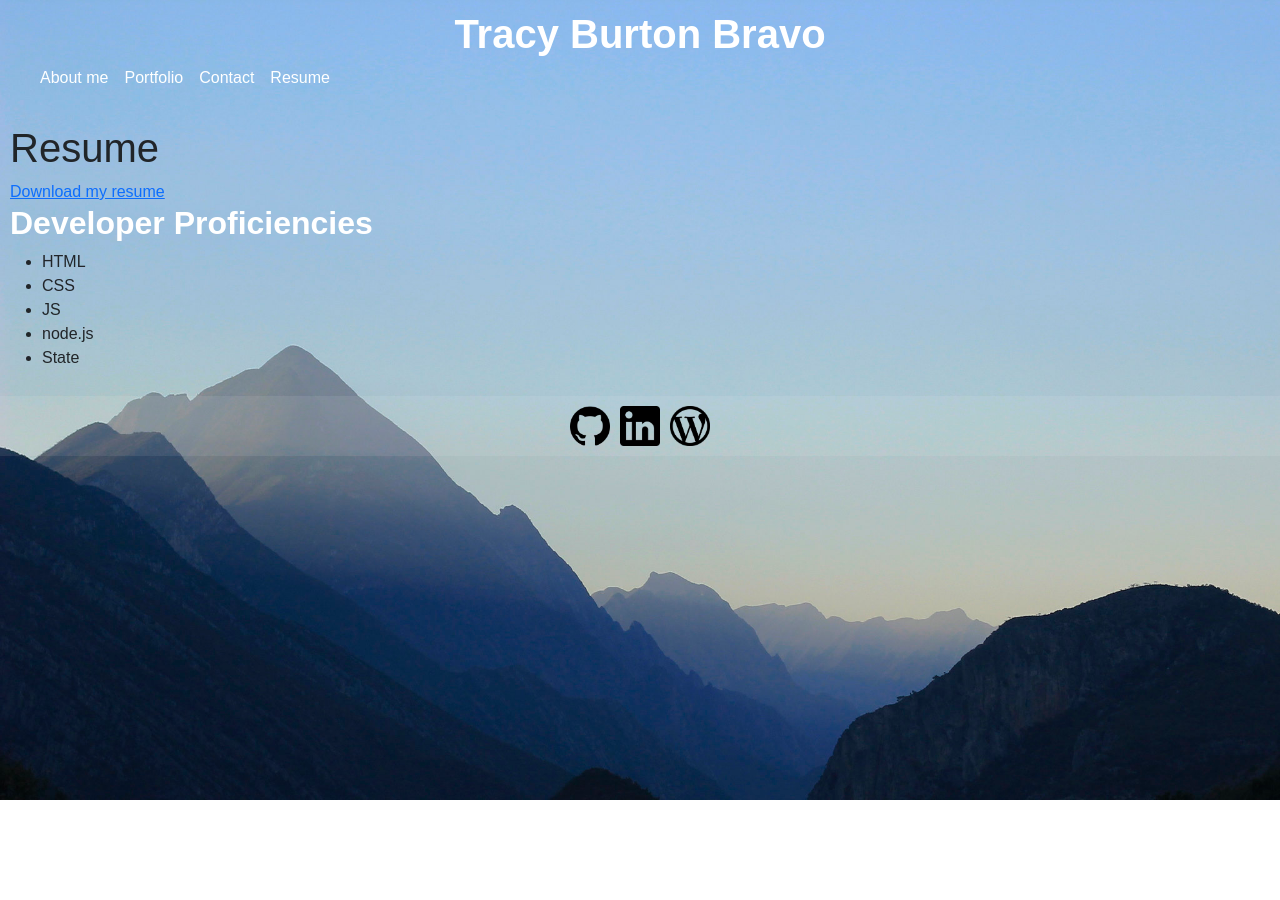
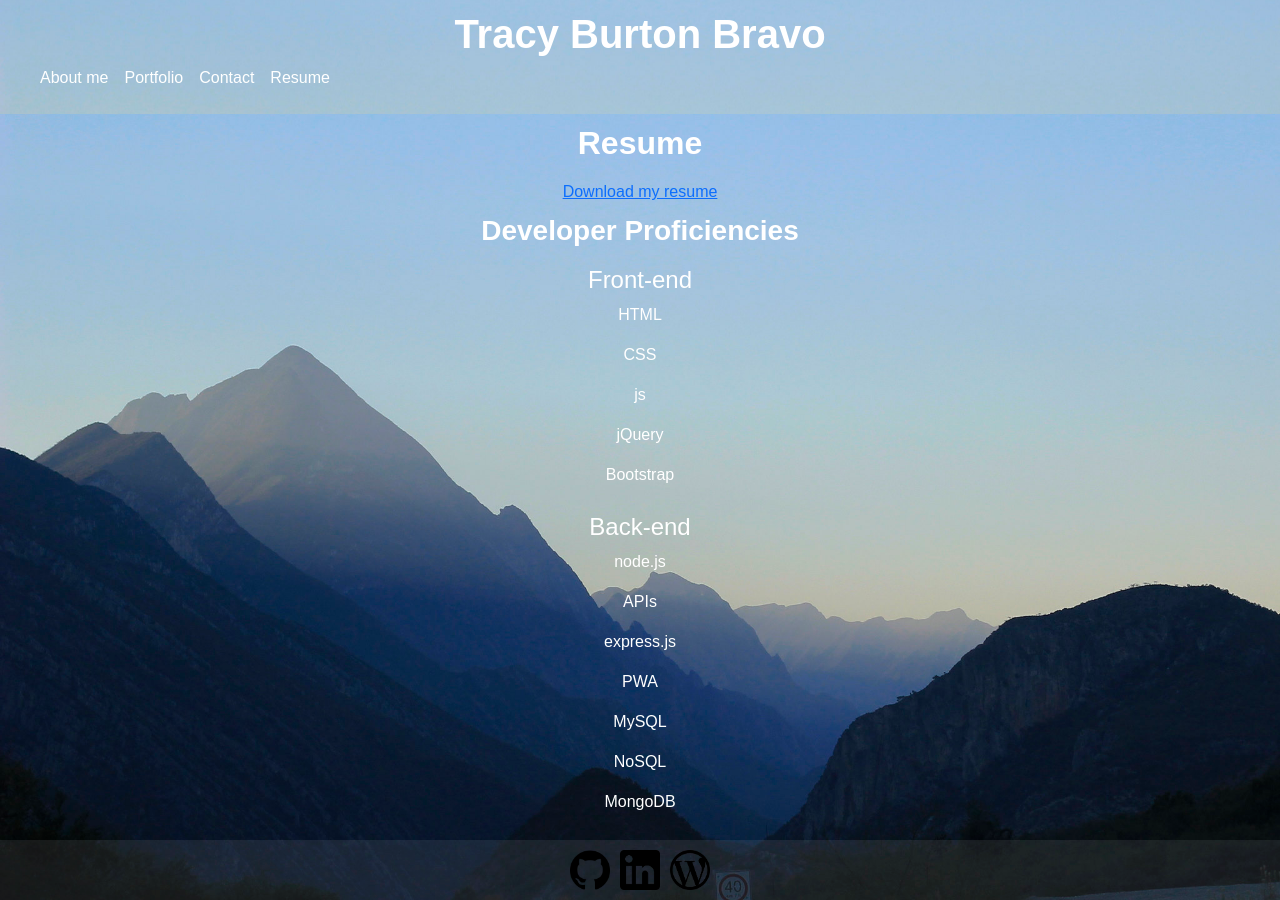
Before and after one commit to tracybrtn/react-portfolio, a React (Create React App) app: page / in a window 1280 px wide. Both pictures are taken after a click on the element "Resume". Before the commit the page ends 800 px from the top, so only its background shows below. Built offline with nearby package versions, Linux system fonts and the light colour scheme.

Commit message:
complete mobile CSS

```diff
--- a/src/components/Portfolio/index.js
+++ b/src/components/Portfolio/index.js
@@ -42,9 +42,9 @@ function Portfolio() {
     }
   ]
   return(
-    <section>
+    <section className="d-flex flex-column align-items-center">
       <h2 id="portfolio">Portfolio</h2>
-      <div className="project-section">
+      <div id="project-section" className="d-flex flex-column align-items-center">
             <Project projects={projects[0]}></Project>
             <Project projects={projects[1]}></Project>
             <Project projects={projects[2]}></Project>
--- a/src/components/Project/index.js
+++ b/src/components/Project/index.js
@@ -8,18 +8,28 @@ function Project(props){
   const title = currentProject.title;
   const link = currentProject.link;
   const github = currentProject.github;
+  const alt = `Deployed ${title} website`
 
   return (
     <div className="project">
+      <h3>{title}</h3>
       <div className="image-container">
-        <img
-          src={require(`../../assets/projects/${img}`)}
-          className="project-img"></img>
+        <a
+          href={link}
+          target="_blank"
+          rel="noreferrer"
+        >
+          <img
+            src={require(`../../assets/projects/${img}`)}
+            className="project-img" alt={alt}></img>
+        </a>
       </div>
       <div className="project-info">
-        <p>{title}</p>
-        <p>{link}</p>
-        <p>{github}</p>
+      <a
+          href={github}
+          target="_blank"
+          rel="noreferrer"
+      >Github Repository</a>
       </div>
     </div>
   )
--- a/src/components/Resume/index.js
+++ b/src/components/Resume/index.js
@@ -4,17 +4,31 @@ import ResumePdf from "../../../src/assets/files/TRACY BURTON BRAVO - RESUME.pdf
 function Resume(){
   return(
 
-  <section>
-    <h1 id="resume">Resume</h1>
+  <section id="resume" className="d-flex flex-column justify-content-center">
+    <h2>Resume</h2>
     <a href={ResumePdf} download>Download my resume</a>
-    <h2>Developer Proficiencies</h2>
-    <ul>
-      <li>HTML</li>
-      <li>CSS</li>
-      <li>JS</li>
-      <li>node.js</li>
-      <li>State</li>
-    </ul>
+    <div id="resume-proficiencies" className="d-flex flex-column justify-content-center">
+      <h3>Developer Proficiencies</h3>
+      <div>
+        <h4>Front-end</h4>
+        <p>HTML</p>
+        <p>CSS</p>
+        <p>js</p>
+        <p>jQuery</p>
+        <p>Bootstrap</p>
+      </div>
+      <div>
+        <h4>Back-end</h4>
+        <p>node.js</p>
+        <p>APIs</p>
+        <p>express.js</p>
+        <p>PWA</p>
+        <p>MySQL</p>
+        <p>NoSQL</p>
+        <p>MongoDB</p>
+      </div>
+    </div>
+
   </section>
   );
 }
--- a/src/index.css
+++ b/src/index.css
@@ -40,6 +40,11 @@ h2 {
   font-weight: 800;
 }
 
+h3 {
+  color: var(--primary-color);
+  font-weight: bold;
+}
+
 /*HEADER*/
 header {
   position: sticky;
@@ -48,6 +53,11 @@ header {
   z-index: 9999;
   padding: 10px 0 8px 0;
   color: var(--primary-color);
+  background-image: url("../src/assets/images/background-image.jpg");
+  background-size: cover;
+  background-attachment: fixed;
+  background-position: 80%;
+  z-index: 9999;
 }
 
 header h1 {
@@ -98,7 +108,6 @@ main {
 }
 
 /*Contact*/
-
 #contact-form {
   color: var(--secondary-color);
 }
@@ -136,9 +145,45 @@ main {
   border-radius: 10px;
  }
 
+ /*Resume*/
+ #resume {
+  color: var(--primary-color);
+  text-align: center;
+  row-gap: 10px;
+ }
+
+ #resume ul {
+  display: flex;
+  flex-direction: column;
+  margin-right: -4px;
+  margin-bottom: -4px;
+ }
+
+#resume-proficiencies {
+  row-gap: 10px;
+}
+
+/*Portfolio*/
+/*Project section*/
+
+#project-section {
+  text-align: center;
+  row-gap: 20px;
+  align-items: center;
+}
+
+#project-section a {
+  text-decoration: none;
+  color: var(--tertiary-color);
+}
+
+#project-section img {
+  border-radius: 10px;
+}
+
 .image-container{
-  max-height: 500px;
-  max-width: 500px;
+  max-height: 475px;
+  max-width: 475px;
 }
 
 .project-img{
```
